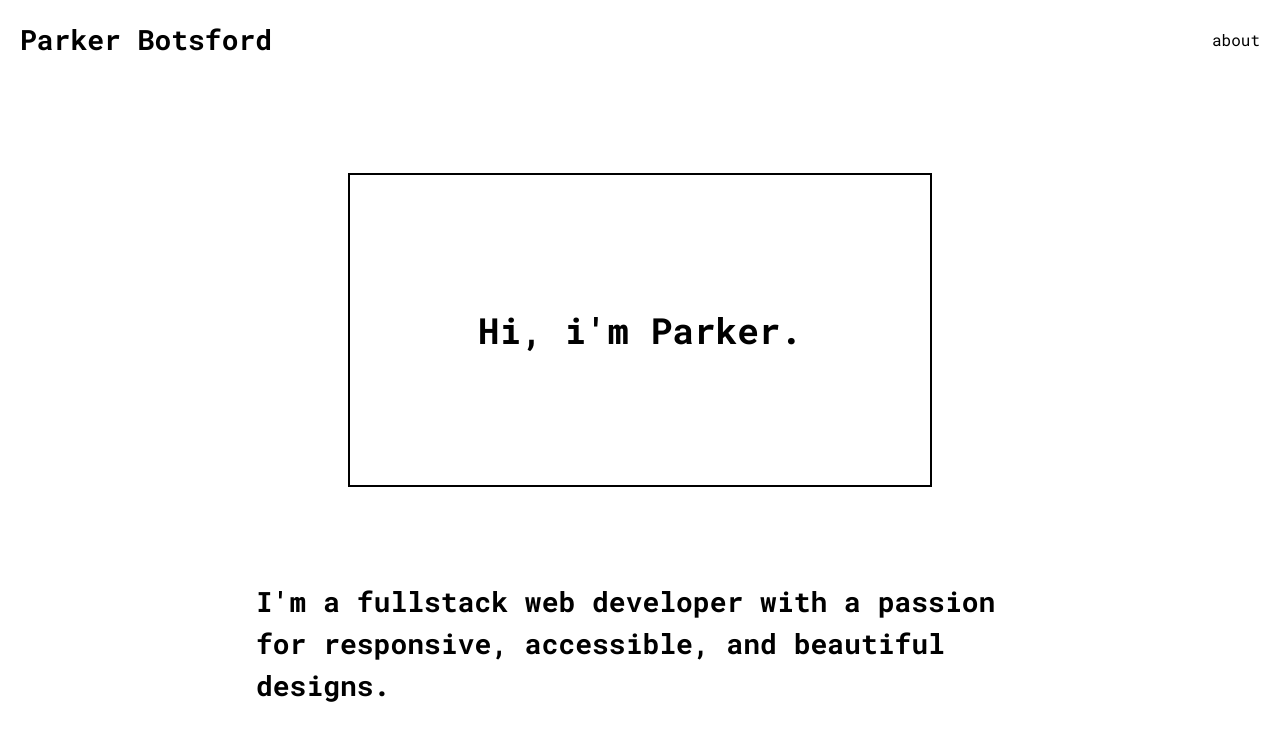
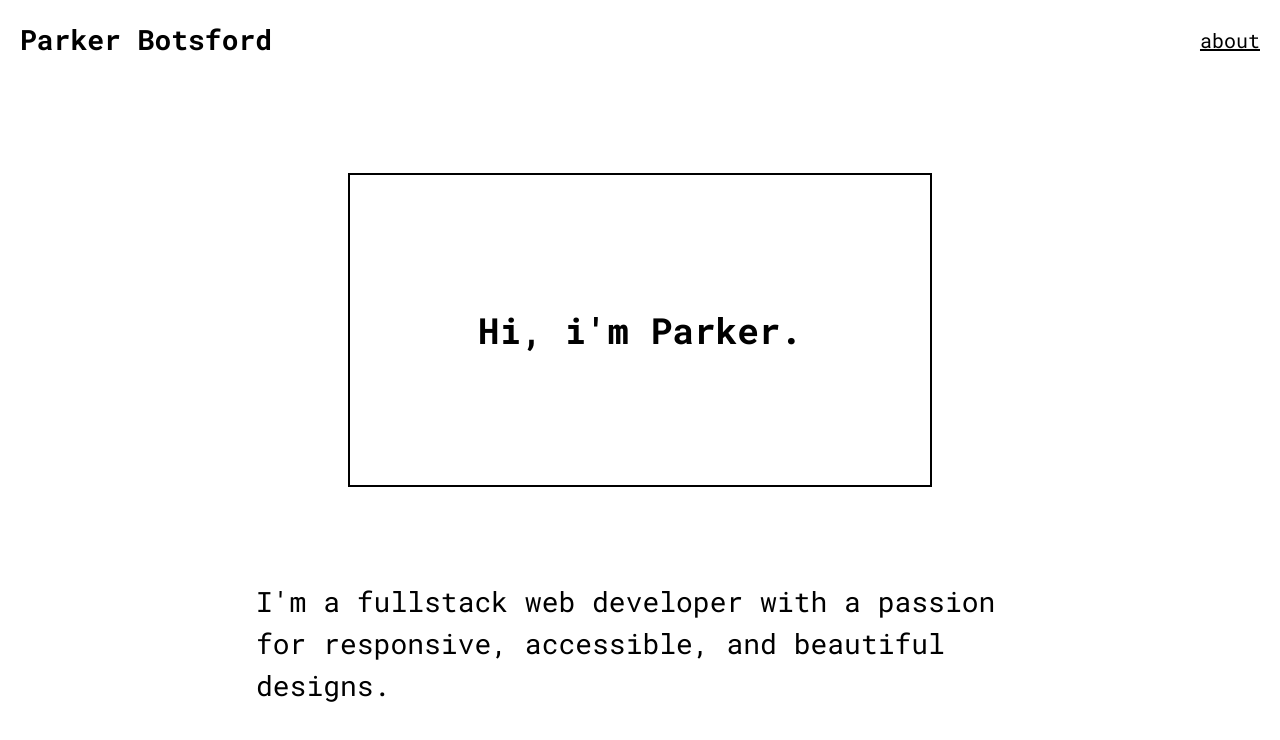
Before and after one commit to parbots/parkerbotsford.com, a Next.js app: page / in a window 1280 px wide. Shown: the top 740 px of the page. Built offline with nearby package versions, Linux system fonts and the light colour scheme.

Commit message:
Adjust font sizes

```diff
--- a/components/header/header.module.css
+++ b/components/header/header.module.css
@@ -10,3 +10,7 @@
     display: flex;
     gap: 20px;
 }
+
+.header a {
+    font-size: 20px;
+}
--- a/components/hero/hero.js
+++ b/components/hero/hero.js
@@ -4,11 +4,11 @@ const Hero = () => {
     return (
         <div className={styles.hero}>
             <h1>{"Hi, i'm Parker."}</h1>
-            <h2>
+            <p>
                 {
                     "I'm a fullstack web developer with a passion for responsive, accessible, and beautiful designs."
                 }
-            </h2>
+            </p>
         </div>
     );
 };
--- a/components/hero/hero.module.css
+++ b/components/hero/hero.module.css
@@ -13,6 +13,7 @@
     padding: 10%;
 }
 
-.hero h2 {
+.hero p {
+    font-size: 28px;
     max-width: 60%;
 }
--- a/styles/global.css
+++ b/styles/global.css
@@ -65,10 +65,7 @@ p {
 }
 
 a {
+    font-size: 16px;
     color: black;
-    text-decoration: none;
-}
-
-a:hover {
     text-decoration: underline 2px;
 }
```
